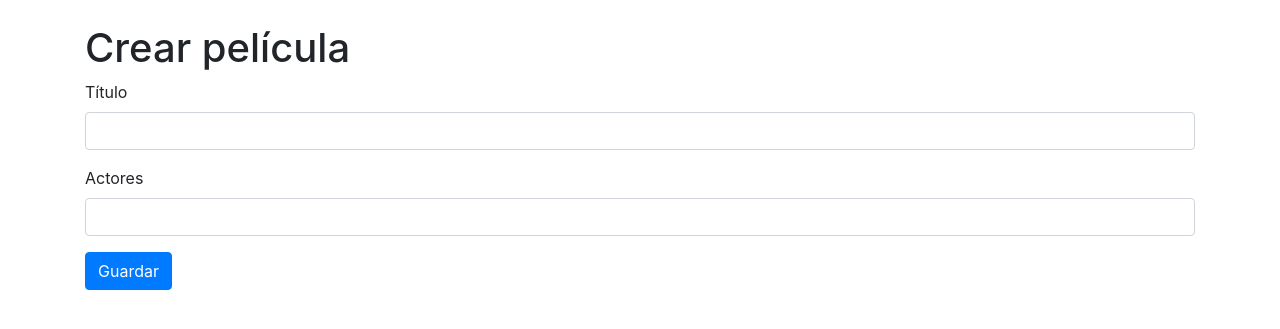
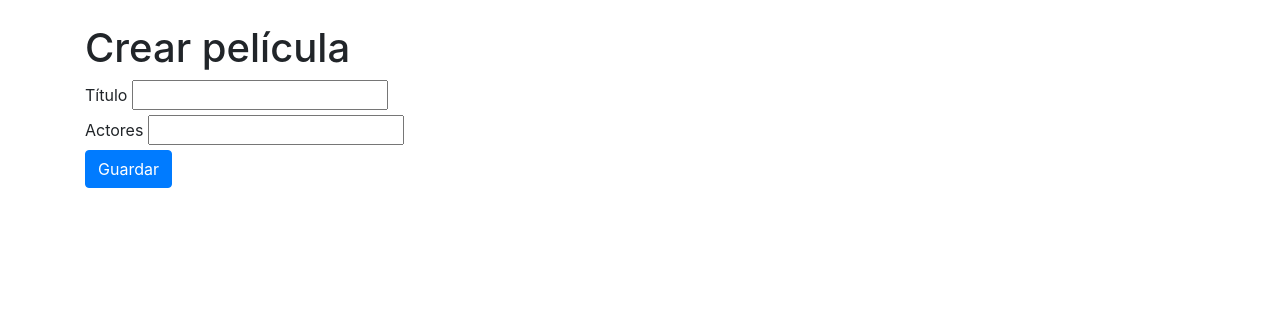
Before and after one commit to B2exam/djangoapp, a Django app: page /create in a window 1280 px wide. Shown: the top 329 px of the page. Run offline with Django 4.2, Linux system fonts and the light colour scheme; some libraries are stand-ins or nearby versions.

Commit message:
Update create.html

```diff
--- a/movies/templates/movies/create.html
+++ b/movies/templates/movies/create.html
@@ -15,13 +15,14 @@
         <h1>Crear película</h1>
 
         <form method="post">
-            <div class="form-group">
+            {% csrf_token %}
+            <div>
               <label for="title">Título</label>
-              <input type="text" class="form-control" id="title" name="title">
+              <input type="text" id="title" name="title">
             </div>
-            <div class="form-group">
+            <div>
                 <label for="actors">Actores</label>
-                <input type="text" class="form-control" id="actors" name="actors">
+                <input type="text" id="actors" name="actors">
             </div>
             <button type="submit" class="btn btn-primary">Guardar</button>
           </form>
```
